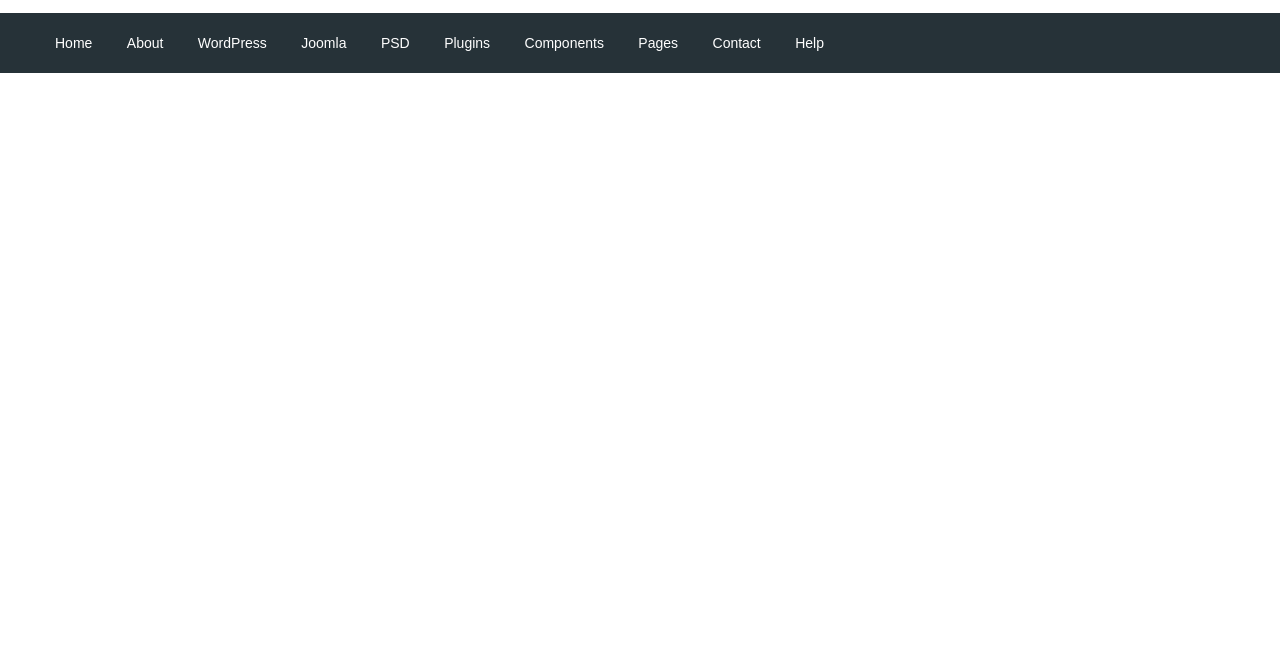
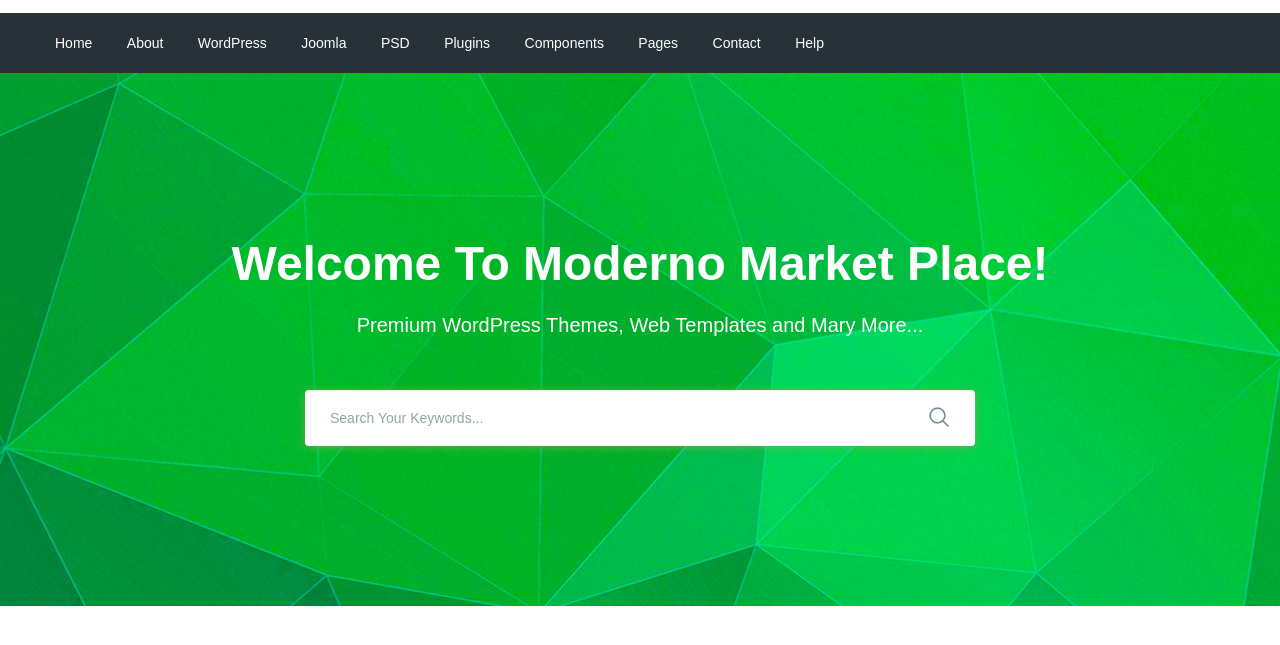
Before and after one commit to b-r1/mod, a website: page app/index.html in a window 1280 px wide. Shown: the part 77-722 px from the top of the page. Drawn offline with nearby package versions, Linux system fonts and the light colour scheme; files that its build step writes are made by us from their sources.

Commit message:
added search section

```diff
--- a/app/index.html
+++ b/app/index.html
@@ -6,7 +6,8 @@
     <meta http-equiv="X-UA-Compatible" content="IE=edge">
     <meta name="viewport" content="width=device-width, initial-scale=1.0">
     <title>Document</title>
-    <link href="https://fonts.googleapis.com/css2?family=Lato:wght@400;700;900&family=Roboto:wght@500;700&display=swap" rel="stylesheet">
+    <link href="https://fonts.googleapis.com/css2?family=Lato:wght@400;700;900&family=Roboto:wght@500;700&display=swap"
+        rel="stylesheet">
     <link rel="stylesheet" href="css/libs.min.css">
     <link rel="stylesheet" href="css/style.min.css">
 </head>
@@ -95,7 +96,26 @@
             </div>
         </div>
     </header>
-
+    <section class="search">
+        <div class="container">
+            <div class="search__inner">
+                <div class="search__inner-title">
+                    Welcome To Moderno Market Place!
+                </div>
+                <div class="search__inner-text">
+                    Premium WordPress Themes, Web Templates and Mary More...
+                </div>
+                <div class="search__inner-form">
+                    <form>
+                        <input type="text" placeholder="Search Your Keywords..." required>
+                        <button type="submit">
+                            <img src="images/icons/search.png" alt="">
+                        </button>
+                    </form>
+                </div>
+            </div>
+        </div>
+    </section>
 
     <script src="https://ajax.googleapis.com/ajax/libs/jquery/3.6.1/jquery.min.js"></script>
     <script src="js/libs.min.js"></script>
--- a/app/scss/style.scss
+++ b/app/scss/style.scss
@@ -40,20 +40,84 @@
 .header__menu {
     background-color: $bg;
 }
+
 .menu {
     display: flex;
     align-items: center;
     height: 60px;
 }
+
 .menu__list {
     li {
         display: inline-block;
-        & + li {
+
+        &+li {
             margin-left: 30px;
         }
     }
-    a{
+
+    a {
         color: white;
         font-size: 14px;
     }
 }
+
+.search {
+    background-image: url(../images/search-bg.jpg);
+    background-repeat: no-repeat;
+    background-size: cover;
+    background-position: center;
+    min-height: 533px;
+}
+
+.search__inner {
+    padding: 155px 0px 100px;
+    color: white;
+    text-align: center;
+
+    &-title {
+        margin-bottom: 10px;
+        font-weight: 700;
+        font-size: 48px;
+        line-height: 72px;
+    }
+
+    &-text {
+        margin-bottom: 50px;
+        font-weight: 500;
+        font-size: 20px;
+        line-height: 30px;
+    }
+
+    &-form {
+        max-width: 670px;
+        margin: 0 auto;
+        position: relative;
+
+        input {
+            display: block;
+            width: 100%;
+            box-shadow: 0px 1px 10px 0px rgba(124, 178, 64, 0.75);
+            border-radius: 4px;
+            height: 56px;
+            border: none;
+            font-size: 14px;
+            font-weight: 500;
+            padding-left: 25px;
+            padding-right: 60px;
+
+            &::placeholder {
+                color: #90a4ae;
+                font-weight: 500;
+            }
+        }
+
+        button {
+            position: absolute;
+            border: none;
+            background-color: transparent;
+            right: 20px;
+            top: 16px;
+        }
+    }
+}
```
Also changed, not shown: app/css/style.min.css, app/images/icons/ico-1.svg (added), app/images/icons/ico-2.svg (added), app/images/icons/ico-3.svg (added), app/images/icons/search.png (added), app/images/icons/search.svg (added), app/images/search-bg.jpg (added).
